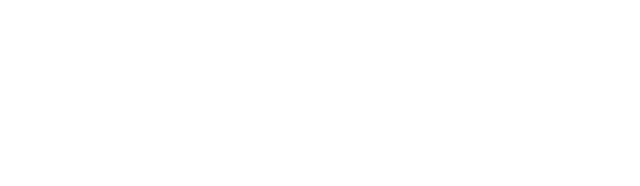
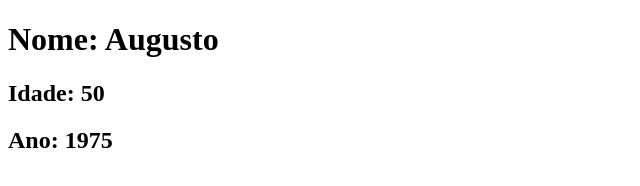
Before and after one commit to yukisota105/typescript2ds2025-EXEMPLO, a website: page index.html in a window 1280 px wide. Shown: the whole page, without its empty margins (0-640 px from the left). Drawn offline with Linux system fonts and the light colour scheme.

Commit message:
criando classe pessoa

```diff
--- a/index.html
+++ b/index.html
@@ -6,6 +6,11 @@
     <title>Document</title>
 </head>
 <body>
+    <h1>Nome: <span id="nome"> </span></h1>
+    <h2>Idade: <span id="idade"> </span></h2>
+    <h2>Ano: <span id="ano"> </span></h2>
 
+    <script src="./js/pessoa.js"></script>
+    <script src="./js/main.js"></script>
 </body>
 </html>
--- /dev/null
+++ b/js/main.js
@@ -0,0 +1,10 @@
+"use strict";
+var empresa;
+(function (empresa) {
+    let p = new empresa.Pessoa();
+    p.nome = "Augusto";
+    p.anoNasc = 1975;
+    document.getElementById("nome").textContent = p.nome;
+    document.getElementById("ano").textContent = p.anoNasc.toString();
+    document.getElementById("idade").textContent = p.calcularIdade(2025).toString();
+})(empresa || (empresa = {}));
--- /dev/null
+++ b/js/pessoa.js
@@ -0,0 +1,22 @@
+"use strict";
+var empresa;
+(function (empresa) {
+    class Pessoa {
+        get nome() {
+            return this._nome;
+        }
+        set nome(nome) {
+            this._nome = nome;
+        }
+        get anoNasc() {
+            return this._anoNasc;
+        }
+        set anoNasc(anoNasc) {
+            this._anoNasc = anoNasc;
+        }
+        calcularIdade(anoAtual) {
+            return anoAtual - this._anoNasc;
+        }
+    }
+    empresa.Pessoa = Pessoa;
+})(empresa || (empresa = {}));
```
Also changed, not shown: ts/main.ts (added, +9 -0 lines), ts/pessoa.ts (added, +26 -0 lines).
